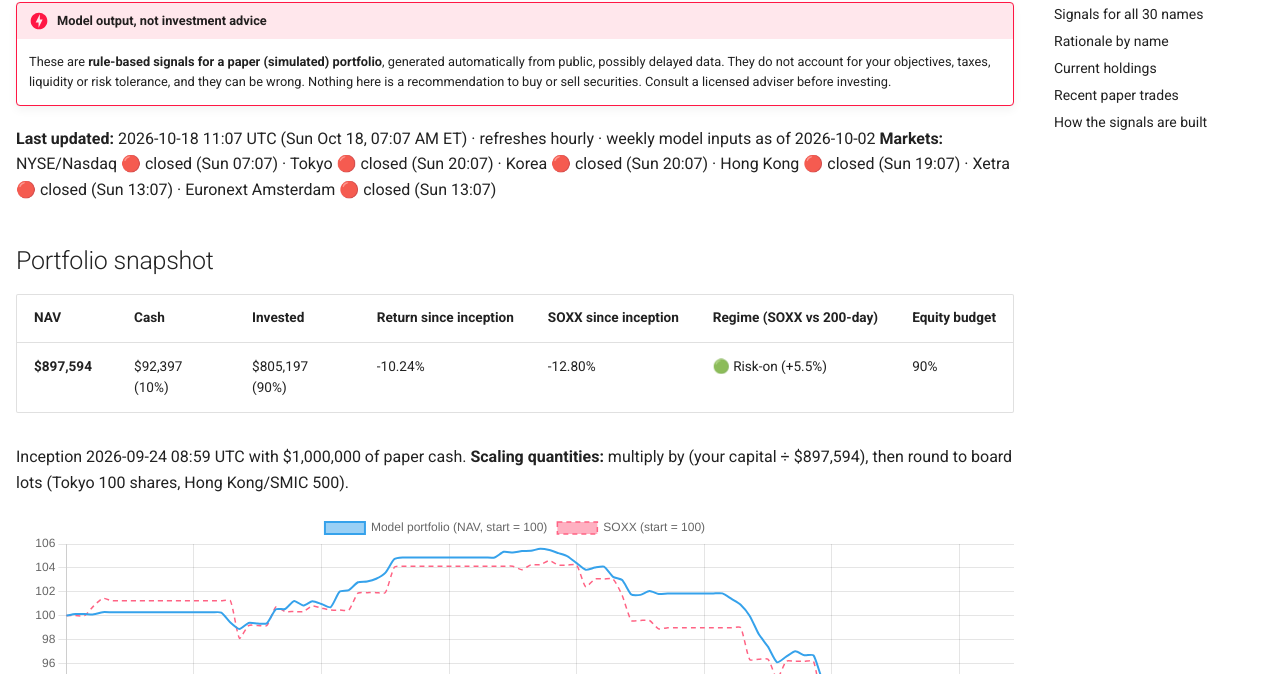
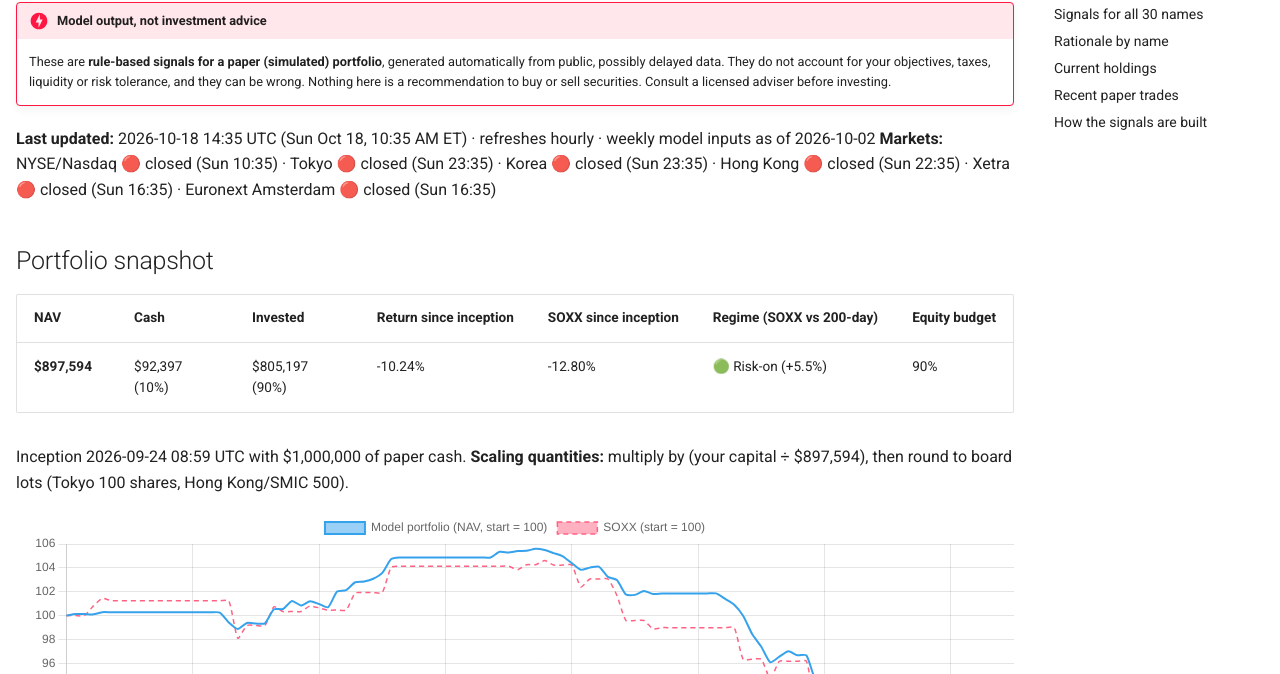
Before and after one commit to findnavish/InvestmentOpportunities, an MkDocs documentation site: the page built from docs/trade-signals/index.md, in a window 1280 px wide and 900 px high. Shown: the part 226-900 px from the top of the window. Built offline with MkDocs 1.6.1 and Material for MkDocs 9.7.7, drawn with Linux system fonts in a browser that asks for light colours; comment, search, counter and statistics services are not loaded.

Commit message:
Signals update 2026-10-18 14:35 UTC

```diff
--- a/docs/trade-signals/index.md
+++ b/docs/trade-signals/index.md
@@ -8,8 +8,8 @@ hide:
 !!! danger "Model output, not investment advice"
     These are **rule-based signals for a paper (simulated) portfolio**, generated automatically from public, possibly delayed data. They do not account for your objectives, taxes, liquidity or risk tolerance, and they can be wrong. Nothing here is a recommendation to buy or sell securities. Consult a licensed adviser before investing.
 
-**Last updated:** 2026-10-18 11:07 UTC (Sun Oct 18, 07:07 AM ET) · refreshes hourly · weekly model inputs as of 2026-10-02
-**Markets:** NYSE/Nasdaq 🔴 closed (Sun 07:07) · Tokyo 🔴 closed (Sun 20:07) · Korea 🔴 closed (Sun 20:07) · Hong Kong 🔴 closed (Sun 19:07) · Xetra 🔴 closed (Sun 13:07) · Euronext Amsterdam 🔴 closed (Sun 13:07)
+**Last updated:** 2026-10-18 14:35 UTC (Sun Oct 18, 10:35 AM ET) · refreshes hourly · weekly model inputs as of 2026-10-02
+**Markets:** NYSE/Nasdaq 🔴 closed (Sun 10:35) · Tokyo 🔴 closed (Sun 23:35) · Korea 🔴 closed (Sun 23:35) · Hong Kong 🔴 closed (Sun 22:35) · Xetra 🔴 closed (Sun 16:35) · Euronext Amsterdam 🔴 closed (Sun 16:35)
 
 ## Portfolio snapshot
 
```
Also changed, not shown: docs/trade-signals/nav.json (+1 -1 lines).
